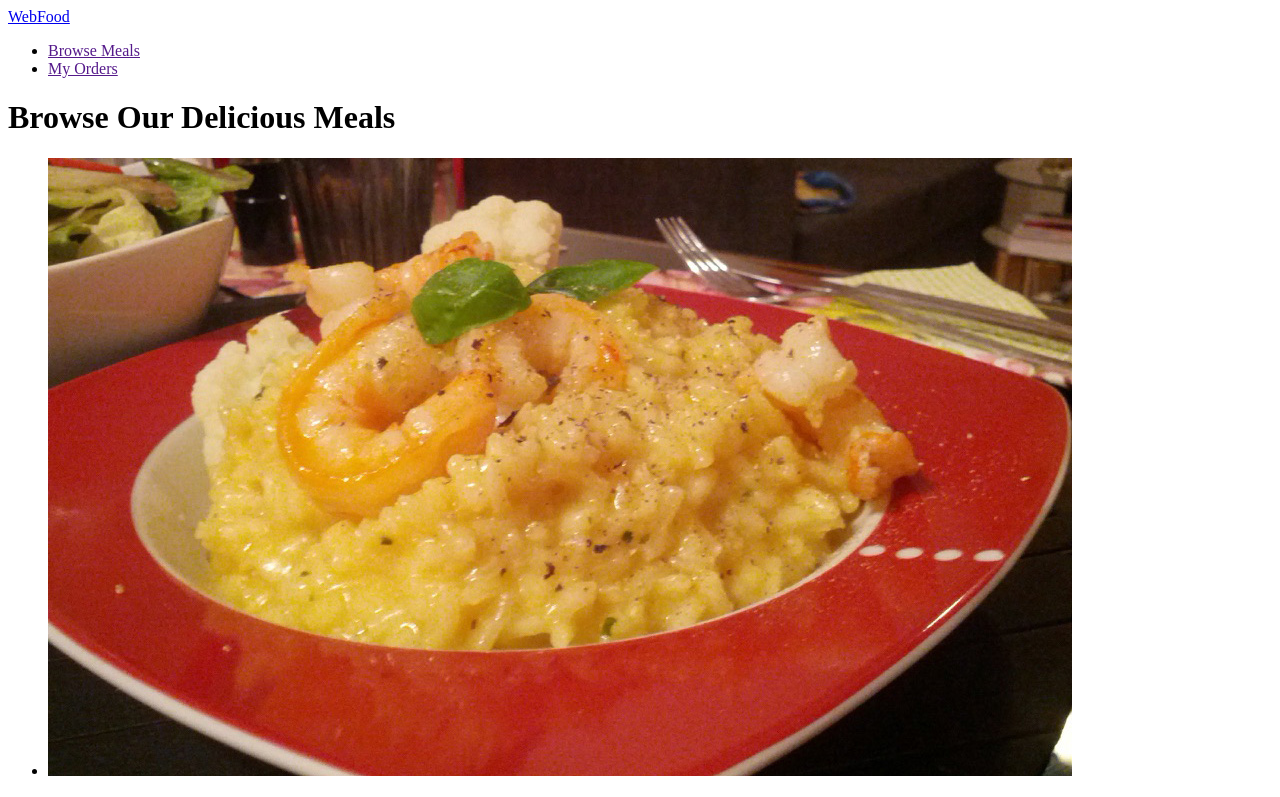
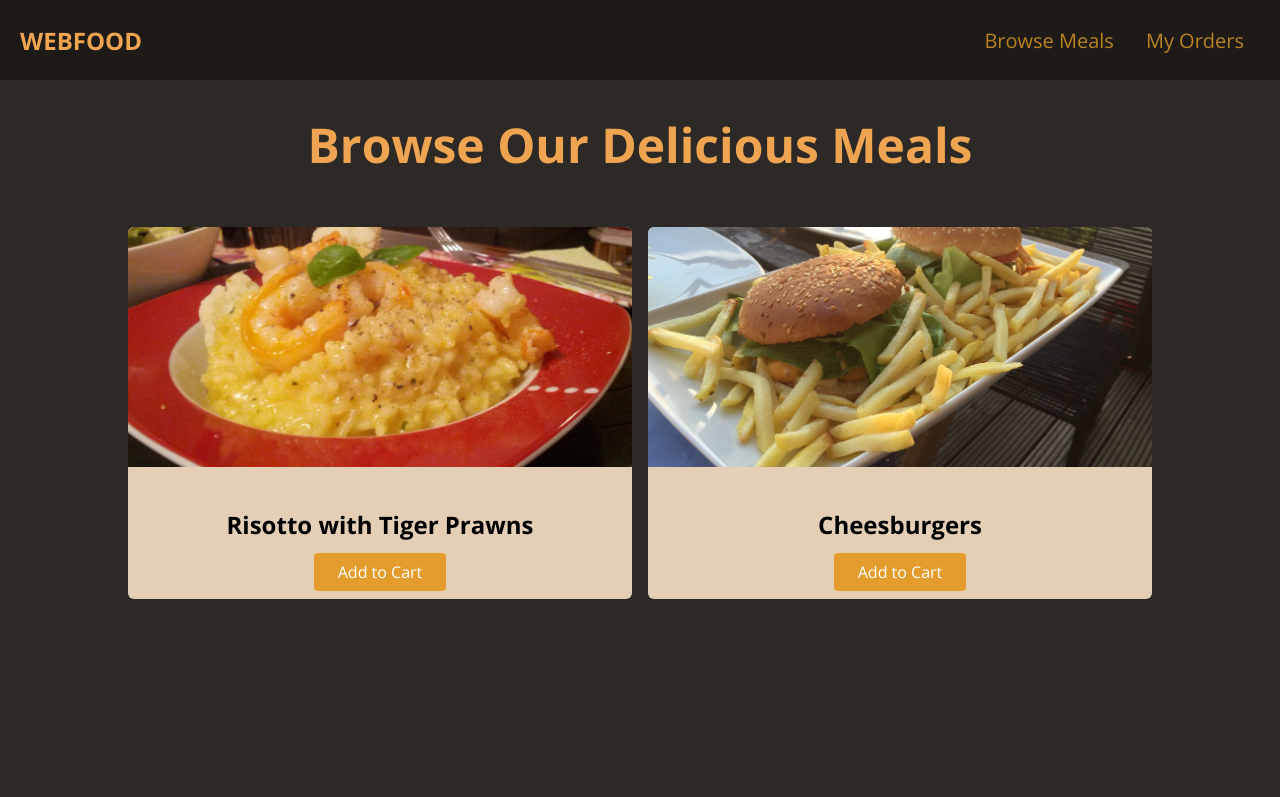
Before and after one commit to VKrieger/WebFood, a plain HTML site: page index.html in a window 1280 px wide. Shown: the top 797 px of the page. Drawn offline with nearby package versions, Linux system fonts and the light colour scheme.

Commit message:
added some style

```diff
--- a/index.html
+++ b/index.html
@@ -3,8 +3,13 @@
   <head>
     <meta charset="UTF-8" />
     <title>WebFood</title>
+    <link rel="preconnect" href="https://fonts.gstatic.com" />
+    <link
+      href="https://fonts.googleapis.com/css2?family=Open+Sans:wght@400;700&display=swap"
+      rel="stylesheet"
+    />
+    <link rel="stylesheet" href="/styles.css" />
   </head>
-
   <body>
     <header id="main-header">
       <a href="/index.html" id="logo">WebFood</a>
--- /dev/null
+++ b/styles.css
@@ -0,0 +1,92 @@
+body {
+  font-family: "Open Sans", sans-serif;
+  margin: 0;
+  background-color: rgb(44, 41, 38);
+}
+
+a {
+  text-decoration: none;
+}
+
+#main-header {
+  height: 80px;
+  display: flex;
+  justify-content: space-between;
+  align-items: center;
+  background-color: rgb(29, 26, 24);
+  padding: 0 20px;
+}
+
+#logo {
+  font-size: 24px;
+  font-weight: bold;
+  color: rgb(238, 164, 80);
+  text-transform: uppercase;
+}
+
+#main-header ul {
+  list-style: none;
+  display: flex;
+  margin: 0;
+  padding: 0;
+}
+
+#main-header li {
+  margin: 0 16px;
+}
+
+#main-header nav a {
+  color: rgb(185, 131, 31);
+  font-size: 20px;
+}
+
+#main-header nav a:hover {
+  color: rgb(228, 163, 44);
+}
+
+main h1 {
+  text-align: center;
+  color: rgb(238, 164, 80);
+  font-size: 48px;
+}
+
+#latest-products {
+  width: 80%;
+  margin: 50px auto;
+}
+
+#latest-products ul {
+    display: grid;
+    grid-template-columns: 1fr 1fr;
+    gap: 16px;
+    margin: 0;
+    padding: 0;
+}
+
+.food-item {
+    background-color: rgb(228, 206, 182);
+    border-radius: 6px;
+    overflow: hidden;
+}
+
+.food-item img {
+    height: 240px;
+    width: 100%;
+    object-fit: cover;
+}
+
+.food-item-content {
+    padding: 16px;
+    text-align: center;
+}
+
+.btn {
+    background-color: rgb(228, 157, 44);
+    color: white;
+    border-radius: 4px;
+    padding: 8px 24px;
+}
+
+.btn:hover {
+    background-color: rgb(221, 134, 34);
+}
```
